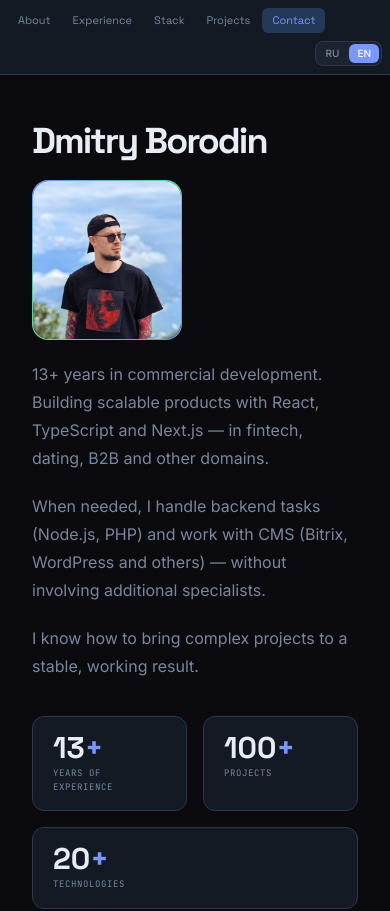
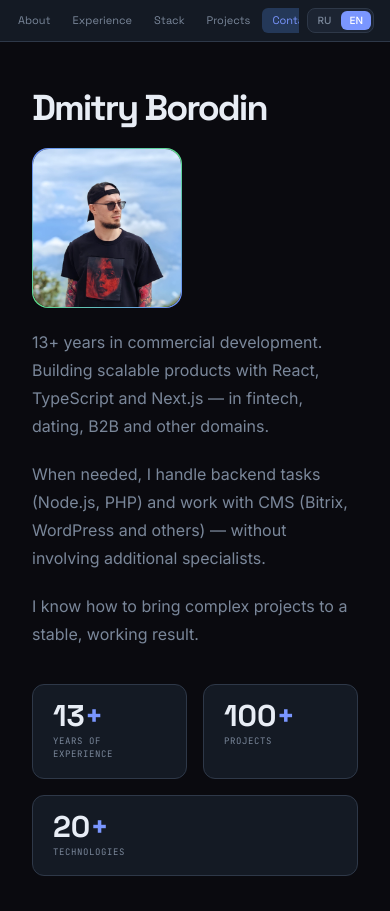
Before and after one commit to trybr/trybr.github.io, a Next.js app: page / in a window 390 px wide. Shown: the top 911 px of the page. Built offline with nearby package versions, Linux system fonts and the light colour scheme.

Commit message:
mobile nav обновлена

```diff
--- a/app/globals.css
+++ b/app/globals.css
@@ -67,7 +67,7 @@
 }
 
 /* Для экранов 320px и меньше */
-@media (max-width: 320px) {
+@media (max-width: 360px) {
   .mobile-nav-button {
     font-size: 8px !important;
     padding: 3px 5px !important;
@@ -76,4 +76,14 @@
   .project-type {
     display: none;
   }
+
+  .mobile-nav-items-wrapper {
+    flex-direction: column;
+    align-items: flex-start;
+    gap: 8px;
+  }
+
+  .language-toggle {
+ 	padding: 0px;
+  }
 }
--- a/components/MobileNav.tsx
+++ b/components/MobileNav.tsx
@@ -28,7 +28,7 @@
   return (
     <div className="bg-surface border-b border-subtle">
       {/* Контейнер — на широких экранах всё в строку */}
-      <div className="flex items-center justify-between px-2 py-2 sm:px-3 sm:py-2.5">
+      <div className="flex items-between justify-between px-2 py-2 sm:px-3 sm:py-2.5 w-full mobile-nav-items-wrapper">
         {/* Навигация — слева */}
         <nav
           className="flex gap-0.5 overflow-x-auto sm:gap-1"
@@ -54,14 +54,9 @@
         </nav>
 
         {/* Language toggle — справа на широких экранах */}
-        <div className="hidden sm:block flex-shrink-0">
+        <div className="language-toggle flex justify-center align-middle px-2 sm:block">
           <LanguageToggle size="small" />
         </div>
-      </div>
-
-      {/* Language toggle — снизу, справа на маленьких экранах (меньше 640px) */}
-      <div className="flex justify-end px-2 pb-2 sm:hidden">
-        <LanguageToggle size="small" />
       </div>
     </div>
   );
```
